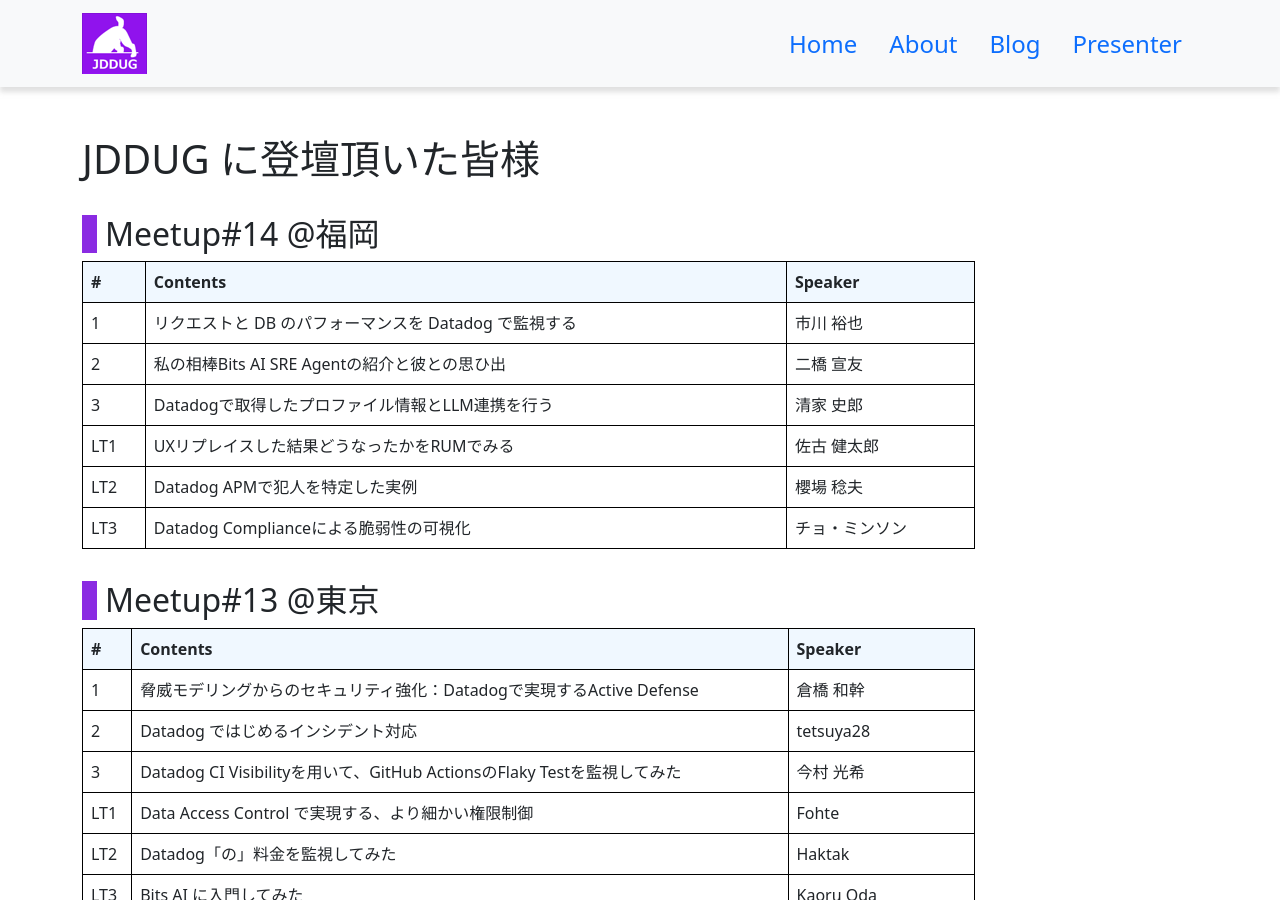
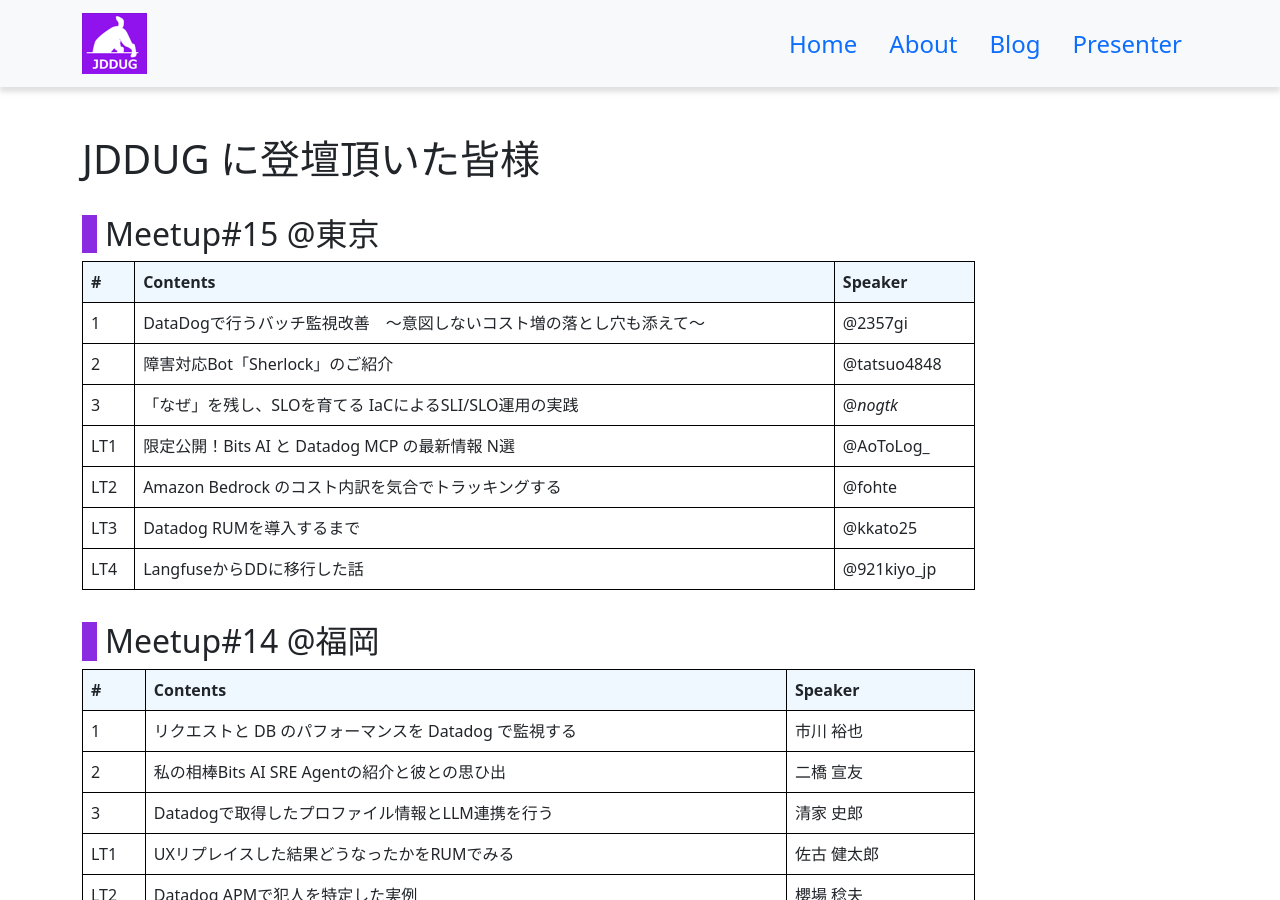
Before and after one commit to jdd-ug/jdd-ug.github.io, a Jekyll site: the page built from heros.md, in a window 1280 px wide and 900 px high. Built offline with Jekyll 4.4.1, drawn with Linux system fonts in a browser that asks for light colours; nearby versions of some CDN libraries.

Commit message:
Update heros.md

```diff
--- a/heros.md
+++ b/heros.md
@@ -4,6 +4,19 @@
 ---
 
 # JDDUG に登壇頂いた皆様
+
+## Meetup#15 @東京
+
+| #      | Contents                                                                                                                                                                                     | Speaker  |
+| ------ | -------------------------------------------------------------------------------------------------------------------------------------------------------------------------------------------- | -------- |
+| 1      | DataDogで行うバッチ監視改善　〜意図しないコスト増の落とし穴も添えて〜 | @2357gi |
+| 2      | 障害対応Bot「Sherlock」のご紹介 | @tatsuo4848 |
+| 3      | 「なぜ」を残し、SLOを育てる IaCによるSLI/SLO運用の実践 | @_nogtk_ |
+| ------ | ------                                                                                                                                                                                       | ------   |
+| LT1    | 限定公開！Bits AI と Datadog MCP の最新情報 N選 | @AoToLog_ |
+| LT2    | Amazon Bedrock のコスト内訳を気合でトラッキングする | @fohte |
+| LT3    | Datadog RUMを導入するまで | @kkato25 |
+| LT4    | LangfuseからDDに移行した話 | @921kiyo_jp |
 
 ## Meetup#14 @福岡
 
```
